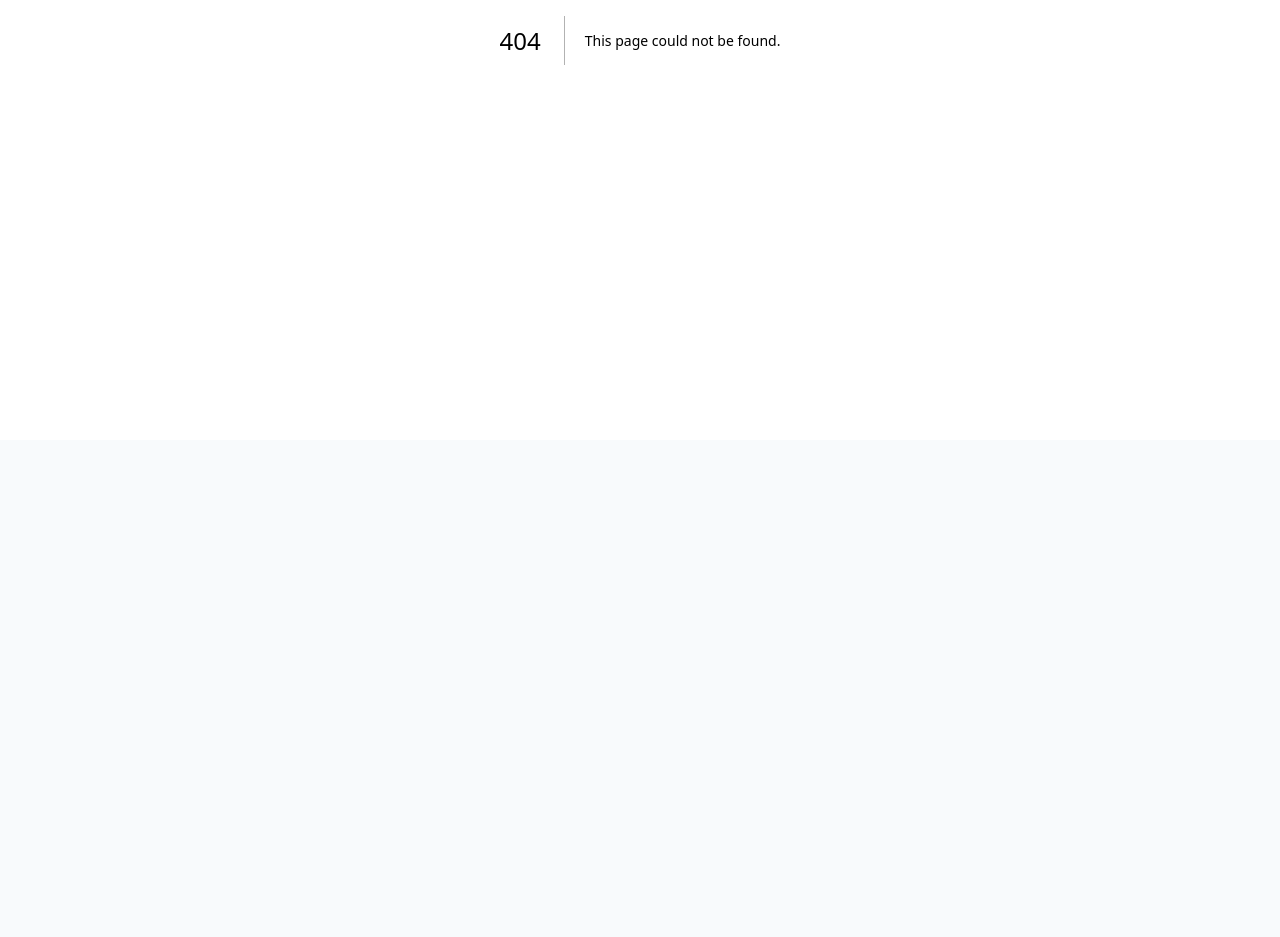
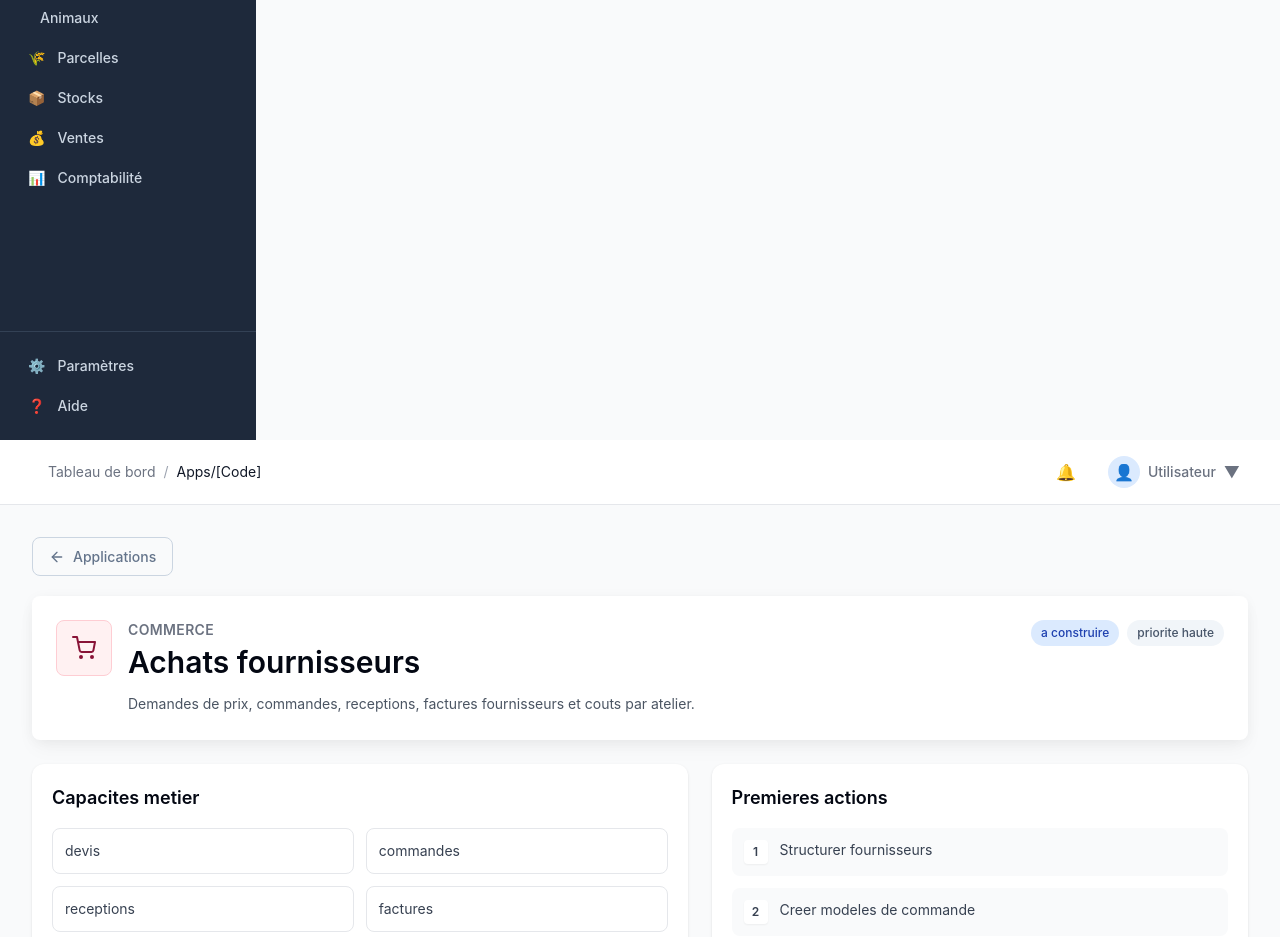
Before and after one commit to DevListtt/FarmFlow-, a Next.js app in the folder frontend/: page /apps/achats in a window 1280 px wide. Before the commit this address had no page. Shown: the part 360-1297 px from the top of the page. Before the commit the page ends 800 px from the top, so only its background shows below. Built offline with nearby package versions, Linux system fonts and the light colour scheme.

Commit message:
feat: add dynamic ERP app detail pages

```diff
--- /dev/null
+++ b/frontend/pages/apps/[code].js
@@ -0,0 +1,167 @@
+import Head from 'next/head'
+import Link from 'next/link'
+import {
+  FiActivity,
+  FiArrowLeft,
+  FiBarChart2,
+  FiBox,
+  FiCalendar,
+  FiCpu,
+  FiCreditCard,
+  FiDollarSign,
+  FiFileText,
+  FiGrid,
+  FiMap,
+  FiMessageSquare,
+  FiSettings,
+  FiShoppingCart,
+  FiTruck,
+  FiUsers,
+} from 'react-icons/fi'
+import Layout from '../../components/Layout'
+import { categoryByCode, farmflowApps, getAppByCode, workflows } from '../../lib/farmflowModules'
+
+const iconMap = {
+  pilotage: FiGrid,
+  parcelles: FiMap,
+  'cultures-interventions': FiActivity,
+  elevage: FiActivity,
+  stocks: FiBox,
+  achats: FiShoppingCart,
+  'ventes-caisse': FiCreditCard,
+  crm: FiUsers,
+  comptabilite: FiFileText,
+  'banque-tresorerie': FiDollarSign,
+  marges: FiBarChart2,
+  'flotte-materiel': FiTruck,
+  rh: FiUsers,
+  calendrier: FiCalendar,
+  'documents-reglementaire': FiFileText,
+  'ia-agricole': FiCpu,
+  communication: FiMessageSquare,
+  integrations: FiSettings,
+}
+
+const categoryColors = {
+  socle: 'border-primary-200 bg-primary-50 text-primary-800',
+  production: 'border-success-200 bg-success-50 text-success-800',
+  operations: 'border-warning-200 bg-warning-50 text-warning-900',
+  commerce: 'border-rose-200 bg-rose-50 text-rose-900',
+  finance: 'border-sky-200 bg-sky-50 text-sky-900',
+  conformite: 'border-violet-200 bg-violet-50 text-violet-900',
+  plateforme: 'border-slate-200 bg-slate-50 text-slate-900',
+}
+
+export default function AppDetailPage({ app, relatedWorkflows }) {
+  const Icon = iconMap[app.code] || FiGrid
+  const category = categoryByCode[app.category]
+  const categoryClass = categoryColors[app.category] || categoryColors.socle
+
+  return (
+    <Layout>
+      <Head>
+        <title>{app.name} - FarmFlow</title>
+        <meta name="description" content={`${app.name} dans FarmFlow ERP agricole.`} />
+      </Head>
+
+      <div className="mb-5">
+        <Link href="/apps" className="btn btn-outline gap-2">
+          <FiArrowLeft className="h-4 w-4" />
+          Applications
+        </Link>
+      </div>
+
+      <section className="mb-6 rounded-lg bg-white p-6 shadow-soft">
+        <div className="grid gap-6 lg:grid-cols-[1fr_0.35fr] lg:items-start">
+          <div className="flex gap-4">
+            <div className={`flex h-14 w-14 shrink-0 items-center justify-center rounded-lg border ${categoryClass}`}>
+              <Icon className="h-6 w-6" />
+            </div>
+            <div>
+              <p className="text-sm font-semibold uppercase tracking-wide text-gray-500">{category?.label || app.category}</p>
+              <h1 className="mt-1 text-3xl font-semibold text-gray-950">{app.name}</h1>
+              <p className="mt-3 max-w-4xl text-sm leading-6 text-gray-600">{app.description}</p>
+            </div>
+          </div>
+          <div className="flex flex-wrap gap-2 lg:justify-end">
+            <span className="badge badge-primary">{app.status}</span>
+            <span className="badge badge-secondary">priorite {app.priority}</span>
+          </div>
+        </div>
+      </section>
+
+      <section className="mb-6 grid grid-cols-1 gap-6 xl:grid-cols-[1.1fr_0.9fr]">
+        <div className="card p-5">
+          <h2 className="text-lg font-semibold text-gray-950">Capacites metier</h2>
+          <div className="mt-4 grid gap-3 md:grid-cols-2">
+            {app.capabilities.map((capability) => (
+              <div key={capability} className="rounded-lg border border-gray-200 p-3 text-sm text-gray-700">
+                {capability}
+              </div>
+            ))}
+          </div>
+        </div>
+
+        <div className="card p-5">
+          <h2 className="text-lg font-semibold text-gray-950">Premieres actions</h2>
+          <div className="mt-4 space-y-3">
+            {app.firstActions.map((action, index) => (
+              <div key={action} className="flex gap-3 rounded-lg bg-gray-50 p-3">
+                <span className="flex h-6 w-6 shrink-0 items-center justify-center rounded bg-white text-xs font-semibold text-gray-700 shadow-sm">
+                  {index + 1}
+                </span>
+                <span className="text-sm text-gray-700">{action}</span>
+              </div>
+            ))}
+          </div>
+        </div>
+      </section>
+
+      <section className="mb-6 grid grid-cols-1 gap-6 xl:grid-cols-[0.9fr_1.1fr]">
+        <div className="card p-5">
+          <h2 className="text-lg font-semibold text-gray-950">API et integrations</h2>
+          <div className="mt-4 flex flex-wrap gap-2">
+            {app.endpoints.map((endpoint) => (
+              <code key={endpoint} className="rounded bg-slate-900 px-3 py-2 text-sm text-white">
+                {endpoint}
+              </code>
+            ))}
+          </div>
+        </div>
+
+        <div className="card p-5">
+          <h2 className="text-lg font-semibold text-gray-950">Workflows relies</h2>
+          <div className="mt-4 space-y-3">
+            {relatedWorkflows.length ? relatedWorkflows.map((workflow) => (
+              <div key={workflow.code} className="rounded-lg border border-gray-200 p-4">
+                <p className="text-sm font-semibold text-gray-900">{workflow.title}</p>
+                <p className="mt-1 text-sm leading-6 text-gray-600">{workflow.description}</p>
+              </div>
+            )) : (
+              <p className="text-sm text-gray-500">Aucun workflow rattache pour le moment.</p>
+            )}
+          </div>
+        </div>
+      </section>
+    </Layout>
+  )
+}
+
+export function getStaticPaths() {
+  return {
+    paths: farmflowApps.map((app) => ({ params: { code: app.code } })),
+    fallback: false,
+  }
+}
+
+export function getStaticProps({ params }) {
+  const app = getAppByCode(params.code)
+  const relatedWorkflows = workflows.filter((workflow) => workflow.modules.includes(app.code))
+
+  return {
+    props: {
+      app,
+      relatedWorkflows,
+    },
+  }
+}
```
